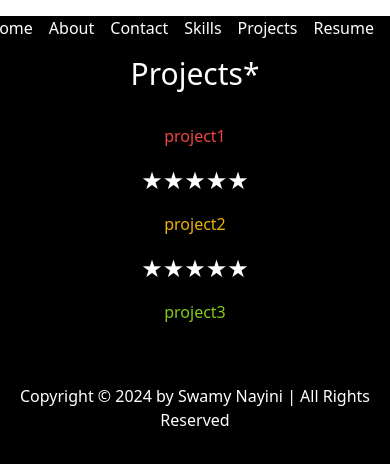
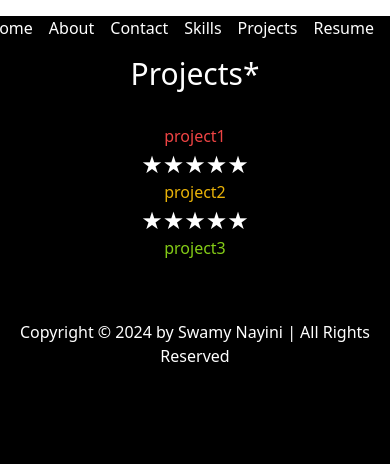
Before and after one commit to swamynayini/PortFolio, a React (Create React App) app: page /projects in a window 390 px wide. Shown: the top 464 px of the page. Built offline with nearby package versions, Linux system fonts and the light colour scheme.

Commit message:
Update Projects.js

```diff
--- a/src/components/Projects.js
+++ b/src/components/Projects.js
@@ -4,7 +4,7 @@ const Projects = () => {
   return (
     <div className='text-center'>
       <h1 className='text-3xl'>Projects*</h1>
-      <div className='flex flex-col space-y-4 my-8'>
+      <div className='md:flex flex-col md:space-y-4 my-8'>
 
         <a className='text-red-500' href='https://github.com/swamynayini/YouTube'>
         project1
```
